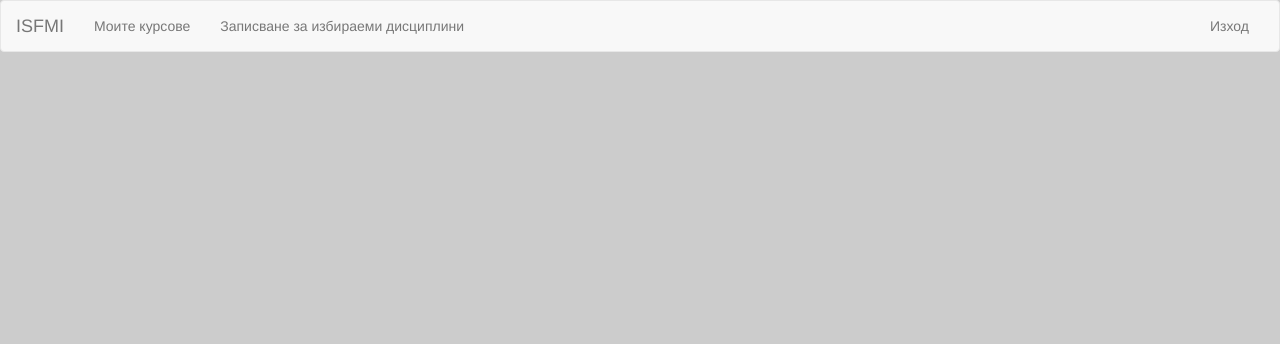
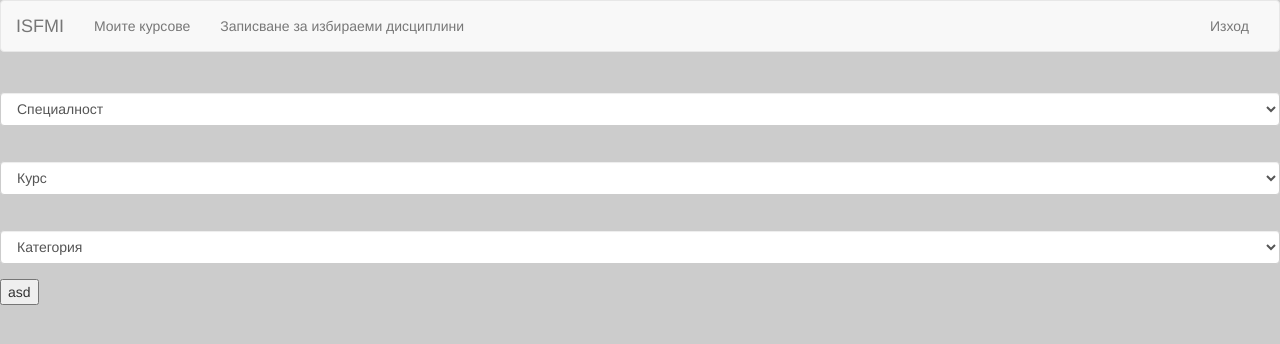
Before and after one commit to DanislavKirov/Front-End-Web-Project, a plain HTML site: page Electives.html in a window 1280 px wide. Drawn offline with nearby package versions, Linux system fonts and the light colour scheme.

Commit message:
add a few dropdowns

```diff
--- a/Electives.html
+++ b/Electives.html
@@ -25,6 +25,41 @@
 		  	</div>
 		</nav>
 
+		<div class="form-group">
+			<label for="degreeProgramme"></label>
+			<select id="programme-select" class="form-control" id="sel1">
+				<option value="">Специалност</option>
+				<option value="Informatics">Информатика</option>
+				<option value="Computer Science">Компютърни науки</option>
+				<option value="Software Engineering">Софтуерно инженерство</option>
+				<option value="Information Systems">Информационни системи</option>
+				<option value="Mathematics">Математика</option>
+				<option value="Applied Mathematics">Приложна математика</option>
+				<option value="Mathematics and Informatics">Математика и информатика</option>
+				<option value="Statistics">Статистика</option>
+	 		</select>
+		</div>
+		<div class="form-group">
+  			<label for="year"></label>
+  			<select id="year-select"  class="form-control" id="sel1">
+				<option value="">Курс</option>
+				<option value="1">I</option>
+				<option value="2">II</option>
+				<option value="3">III</option>
+				<option value="4">IV</option>
+		 	</select>
+		</div>
+		<div class="form-group">
+  			<label for="category"></label>
+  			<select id="category-select"  class="form-control" id="sel1">
+				<option value="">Категория</option>
+				<option value="3">Математика</option>
+				<option value="4">Приложна математика</option>
+				<option value="2">ОКН</option>
+				<option value="1">ЯКН</option>
+		 	</select>
+		</div>
 
+		<button>asd</button>
 	</body>
 </html>
```
